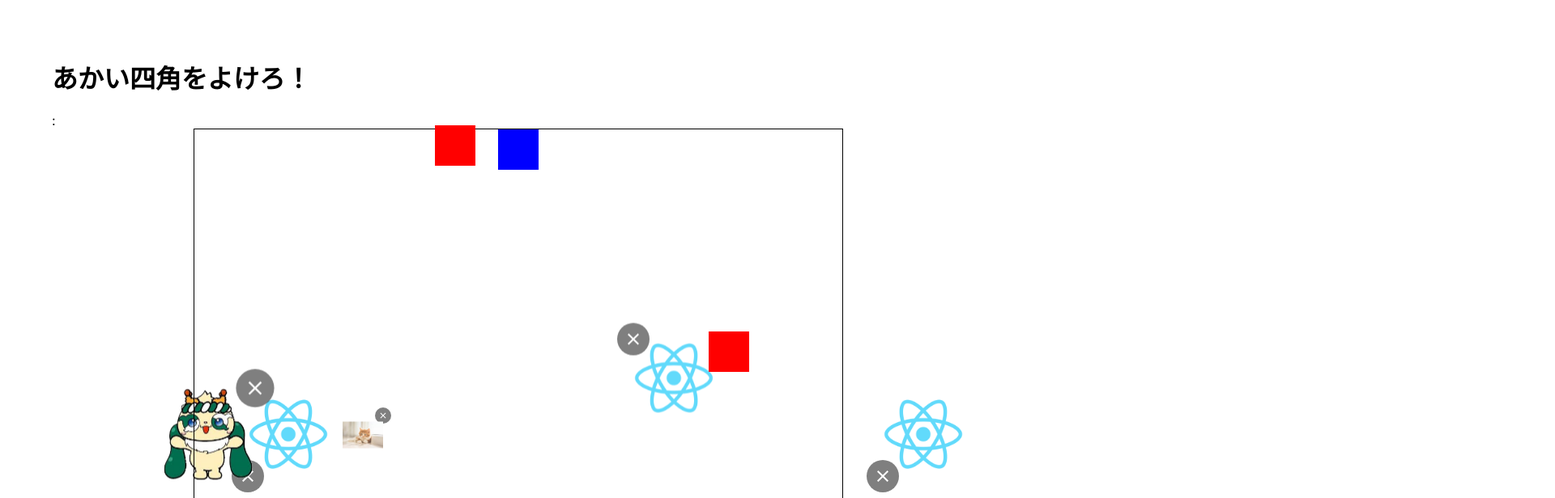
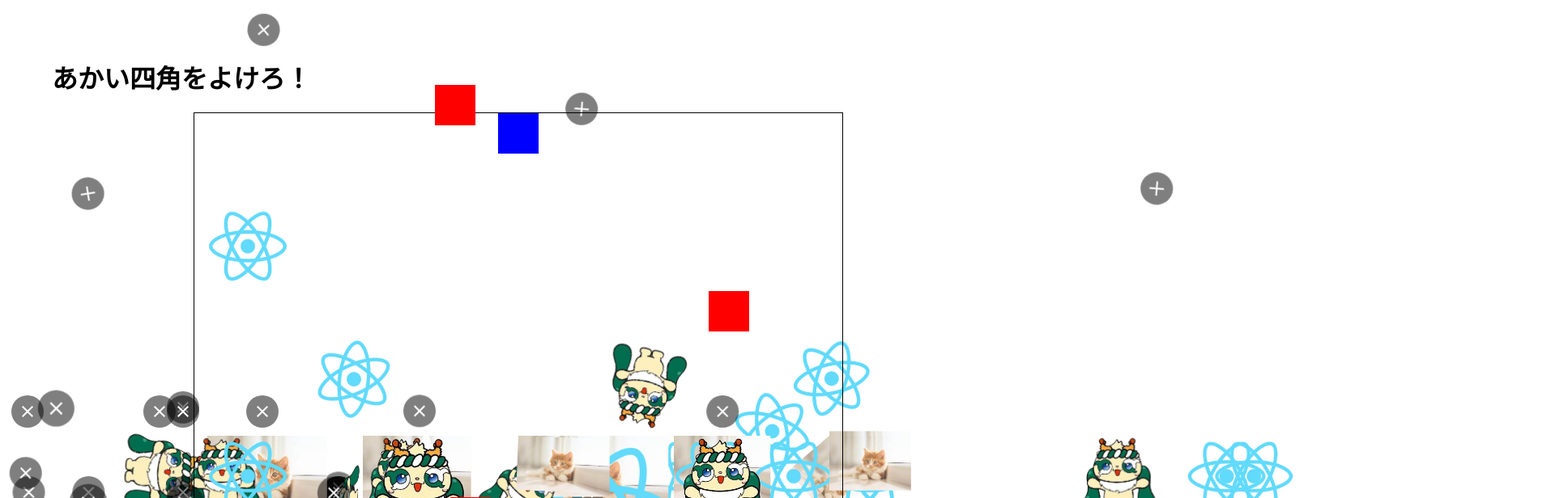
Before and after one commit to jack-app/jackHack2024_F, a React (Create React App) app in the folder adkiller/: page /stage in a window 1280 px wide. Shown: the top 616 px of the page at 81% size, 1920 px wide, since content can reach past the window. Built offline with nearby package versions, Linux system fonts and the light colour scheme.

Commit message:
without-game

```diff
--- a/adkiller/src/components/Ads/Ad.tsx
+++ b/adkiller/src/components/Ads/Ad.tsx
@@ -11,8 +11,9 @@ export type tAd = {
   numCloseX: number,
   numCloseY: number,
   strClass: string,
-  numStartX:number,
-  numStartY:number,
+  numStartX: number,
+  numStartY: number,
+  index: number,
 }
 
 const Ad: React.FC<tAd> = (props) => {
@@ -26,16 +27,16 @@ const Ad: React.FC<tAd> = (props) => {
         (
           <Box className={`${props.strClass}`} display="flex" justifyContent="center" alignItems="center" position="relative"
             sx={{
-              top: window.innerHeight*props.numStartY,
-              left: window.innerWidth*props.numStartX
+              top: window.innerHeight * props.numStartY,
+              left: window.innerWidth * props.numStartX
             }}
           >
             {/* 広告描画 */}
             <Box
-              sx={{
-                position: 'absolute',
-                zIndex: 1,
-              }}
+            // sx={{
+            //   position: 'absolute',
+            //   zIndex: props.index,
+            // }}
             >
 
               <img
@@ -43,30 +44,33 @@ const Ad: React.FC<tAd> = (props) => {
                 onClick={() => { window.open(props.strLink, '_blank'); }}
                 style={{
                   maxWidth: `${SIZE}px`,
-                  maxHeight: `${SIZE}px`
+                  maxHeight: `${SIZE}px`,
+                  position: 'absolute',
+                  zIndex: props.index,
                 }} />
             </Box>
 
             {/* 閉じるアイコン */}
             <Box
-              sx={{
-                position: 'absolute',
-                zIndex: -1
-                // top: `${-SIZE}px`,
-              }}
+            // sx={{
+            //   position: 'absolute',
+            //   zIndex: -props.index,
+            // }}
             >
 
               <IconButton
                 aria-label="Close"
-                onClick={() => { setIsShow(false) }}
+                onClick={() => {
+                  console.log("close")
+                  setIsShow(false)
+                }}
                 sx={{
-                  // position: 'absolute',
                   top: `${props.numCloseY - SIZE / 2}px`,
                   left: `${props.numCloseX - SIZE / 2}px`,
-                  // top: `${SIZE}px`,
-                  // left: `${SIZE}px`,
-                  // top: "0px",
-                  // left: "0px",
+
+                  position: 'absolute',
+                  zIndex: -props.index,
+
                   color: 'white',
                   backgroundColor: 'rgba(0, 0, 0, 0.5)',
                   '&:hover': {
--- a/adkiller/src/components/Ads/Generator.tsx
+++ b/adkiller/src/components/Ads/Generator.tsx
@@ -35,7 +35,7 @@ const lsNumClose = [
 
 
 
-const lsStrClass = [
+const lsStrClass: string[] = [
   "hiranan-chaos",
   "hiranan-dokidoki",
   "chahan-circle",
@@ -76,8 +76,9 @@ const Generator: React.FC<tGenerator> = (props) => {
           numCloseX: getRandomEle(lsNumClose) ?? -1,
           numCloseY: getRandomEle(lsNumClose) ?? -1,
           strClass: getRandomEle(lsStrClass) ?? "ERROR_CLASS",
-          numStartX: getRandomEle(props.listStartX)??-200,
+          numStartX: getRandomEle(props.listStartX) ?? -200,
           numStartY: getRandomEle(props.listStartY) ?? -200,
+          index: ads.length,
         }
 
 
--- a/adkiller/src/components/KottoGame/kottogame.jsx
+++ b/adkiller/src/components/KottoGame/kottogame.jsx
@@ -175,7 +175,7 @@ const Game = () => {
       <Generator
         running={isAdRunning}
         nully={isAdNully}
-        interval={1000}
+        interval={100}
         listStartX={[
           -0.3,
           -0.15,
@@ -194,7 +194,7 @@ const Game = () => {
 
 
 
-      />:
+      />
 
       <div style={{ display: "flex", justifyContent: "center" }}>
         <div
--- a/adkiller/src/pages/Pnf.tsx
+++ b/adkiller/src/pages/Pnf.tsx
@@ -1,3 +1,4 @@
+import Generator from "../components/Ads/Generator";
 
 const Pnf = () => {
   return (
@@ -5,6 +6,9 @@ const Pnf = () => {
       <h1>
         Pnf
       </h1>
+      {/* <Generator
+      false
+      /> */}
     </>
   );
 };
```
